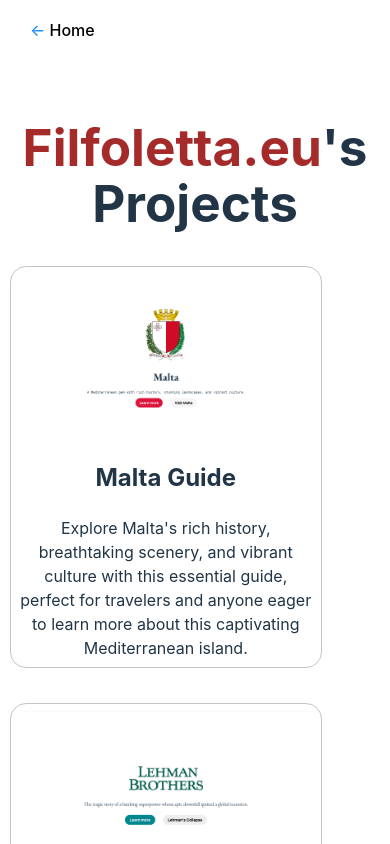
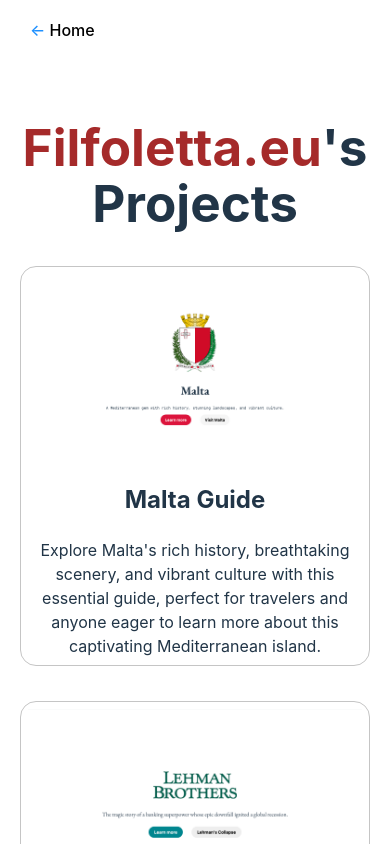
Before and after one commit to Arce-Mdina/apex-app, a React (Vite) app: page /projects in a window 390 px wide. Shown: the top 844 px of the page. Built offline with nearby package versions, Linux system fonts and the light colour scheme; a web font is replaced by a local one.

Commit message:
Fixed bugs

```diff
--- a/src/App.css
+++ b/src/App.css
@@ -12,11 +12,12 @@
 }
 
 .projects-page {
+  margin:0 auto;
   display: flex;
   flex-direction: column; /* Stack the cards vertically */
   justify-content: center;
   align-items: center;
-  width: 75vw;
+  width: 80vw;
   height: 100%;
 }
 
@@ -263,6 +264,7 @@
 }
 
 .visit-card {
+  position: relative;
   display: flex;
   flex-direction: column;
   border: 0.2px solid rgb(197, 197, 197);
@@ -362,6 +364,10 @@
     width: 80%;
   }
 
+  .projects-page {
+    width:95%;
+  }
+
   .project-heading {
     padding-top:10vh;
   }
--- a/src/components/HomeButton.jsx
+++ b/src/components/HomeButton.jsx
@@ -8,7 +8,7 @@
     return (
         <div className="back-button">
             <button onClick={() => navigate('/')}>
-                <span style={{ color: "dodgerblue" }}>&#x2190;</span>&nbsp;Home
+                <span style={{ color: "dodgerblue" }}>&#x2190;</span>&nbsp;<span style={{ color: "black" }}>Home</span>
             </button>
         </div>
     );
```
